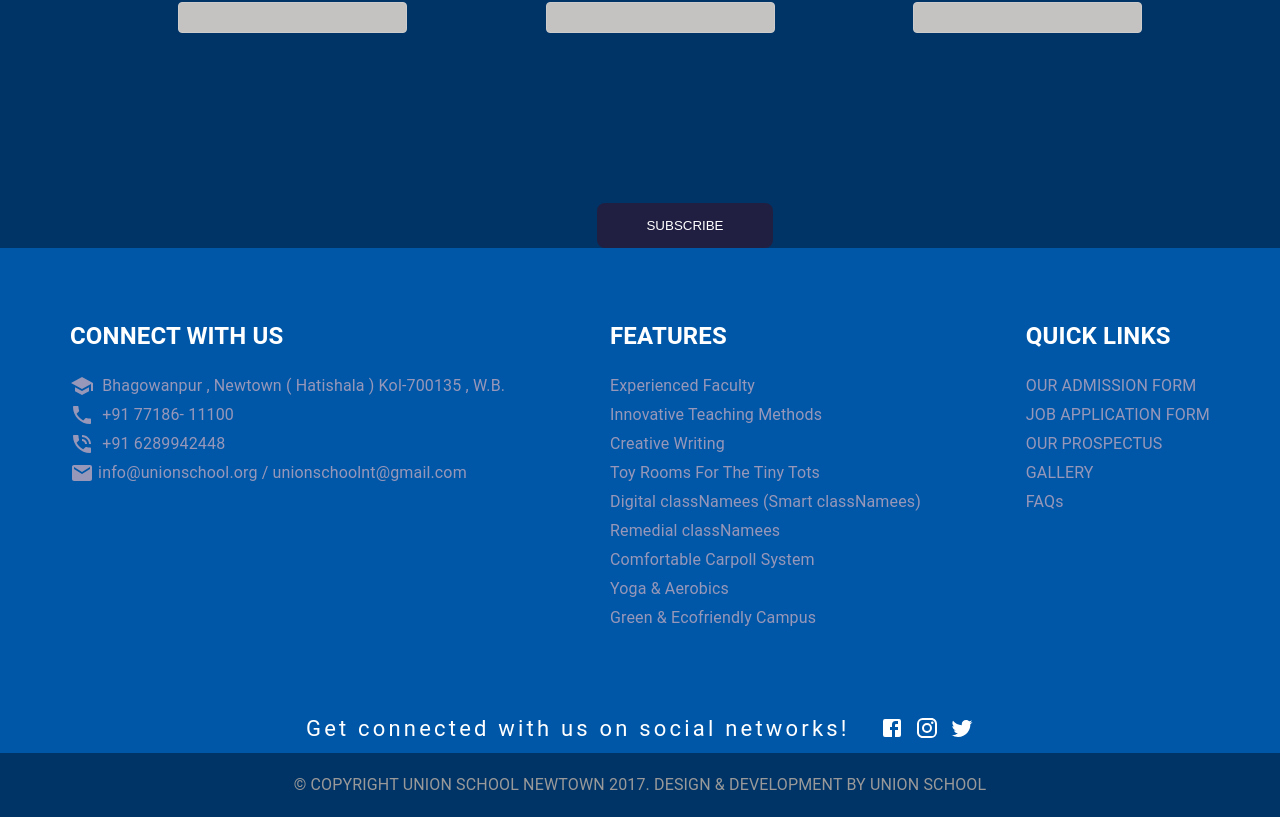
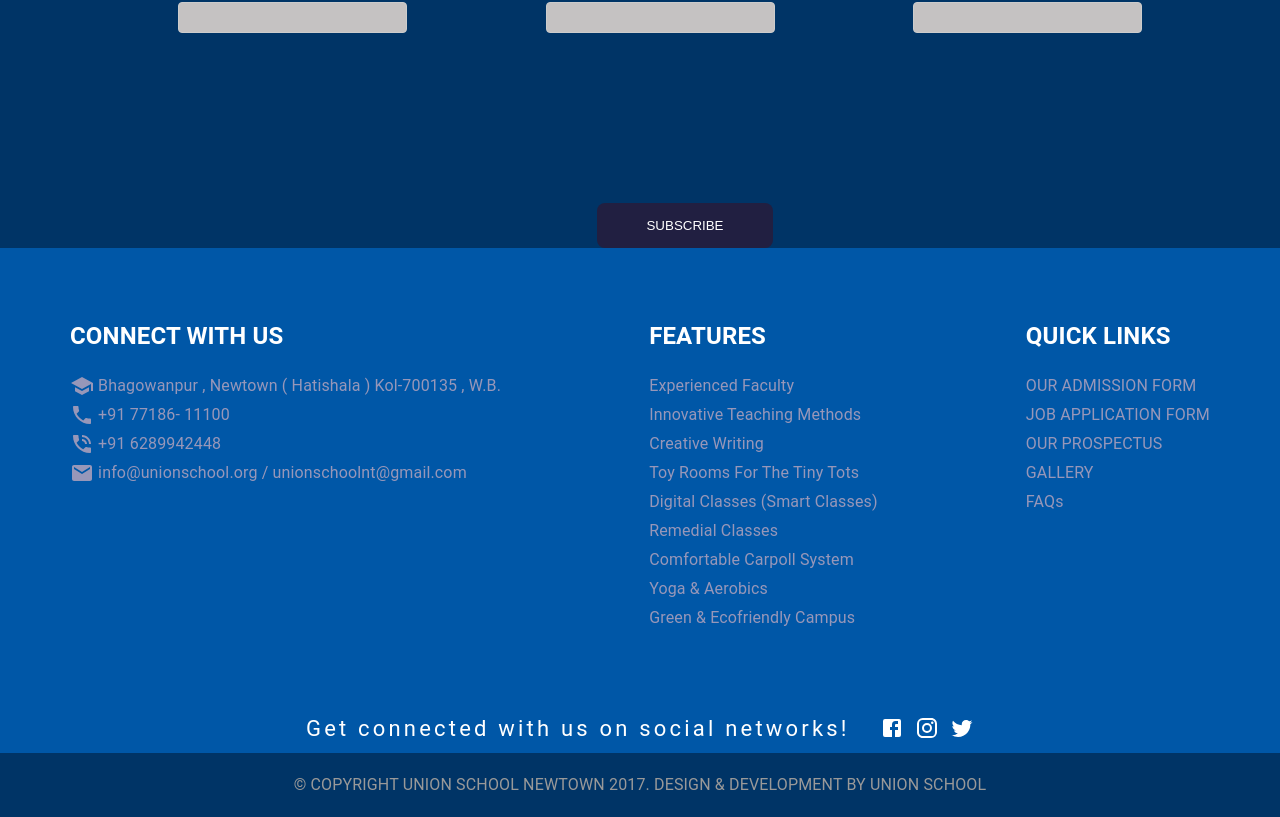
Before and after one commit to harsh6975/Union-School, a React (Create React App) app: page / in a window 1280 px wide. Shown: the part 2417-3234 px from the top of the page. Built offline with nearby package versions, Linux system fonts and the light colour scheme.

Commit message:
footer style improved

```diff
--- a/src/component/Footer.js
+++ b/src/component/Footer.js
@@ -16,16 +16,16 @@
             <h2>CONNECT WITH US</h2>
             <ul>
               <li>
-                <SchoolIcon /> &nbsp; Bhagowanpur , Newtown ( Hatishala )
+                <SchoolIcon /> &nbsp;Bhagowanpur , Newtown ( Hatishala )
                 Kol-700135 , W.B.
               </li>
               <li>
                 <LocalPhoneIcon />
-                &nbsp; +91 77186- 11100
+                &nbsp;+91 77186- 11100
               </li>
               <li>
                 <PhoneInTalkIcon />
-                &nbsp; +91 6289942448
+                &nbsp;+91 6289942448
               </li>
               <li>
                 <EmailIcon />
@@ -40,8 +40,8 @@
               <li>Innovative Teaching Methods</li>
               <li>Creative Writing</li>
               <li>Toy Rooms For The Tiny Tots</li>
-              <li>Digital classNamees (Smart classNamees)</li>
-              <li>Remedial classNamees</li>
+              <li>Digital Classes (Smart Classes)</li>
+              <li>Remedial Classes</li>
               <li>Comfortable Carpoll System</li>
               <li>Yoga & Aerobics</li>
               <li>Green & Ecofriendly Campus</li>
```
